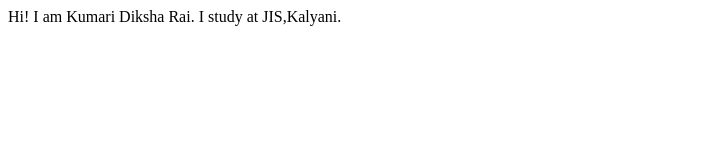
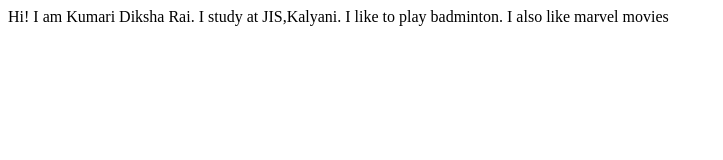
Before and after one commit to Kumaridiksharai/Diksha-Rai-site, a plain HTML site: page index.html in a window 1280 px wide. Shown: the whole page, without its empty margins (0-723 px from the left). Drawn offline with Linux system fonts and the light colour scheme.

Commit message:
update: interest

```diff
--- a/index.html
+++ b/index.html
@@ -11,5 +11,7 @@
     Hi! I am Kumari Diksha Rai.
     I study at JIS,Kalyani.
 
+    I like to play badminton. I also like marvel movies
+
 </body>
 </html>
```
